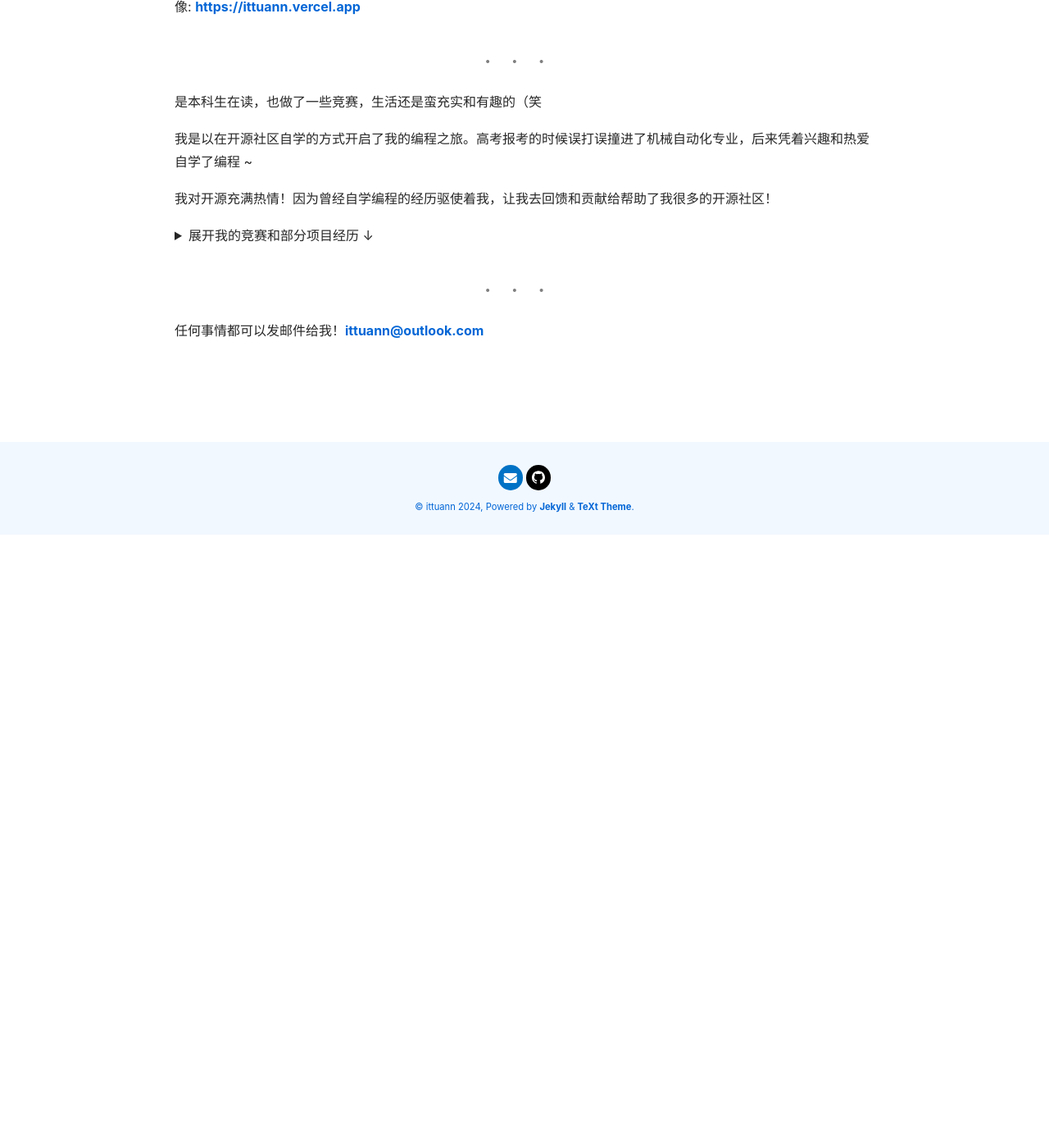
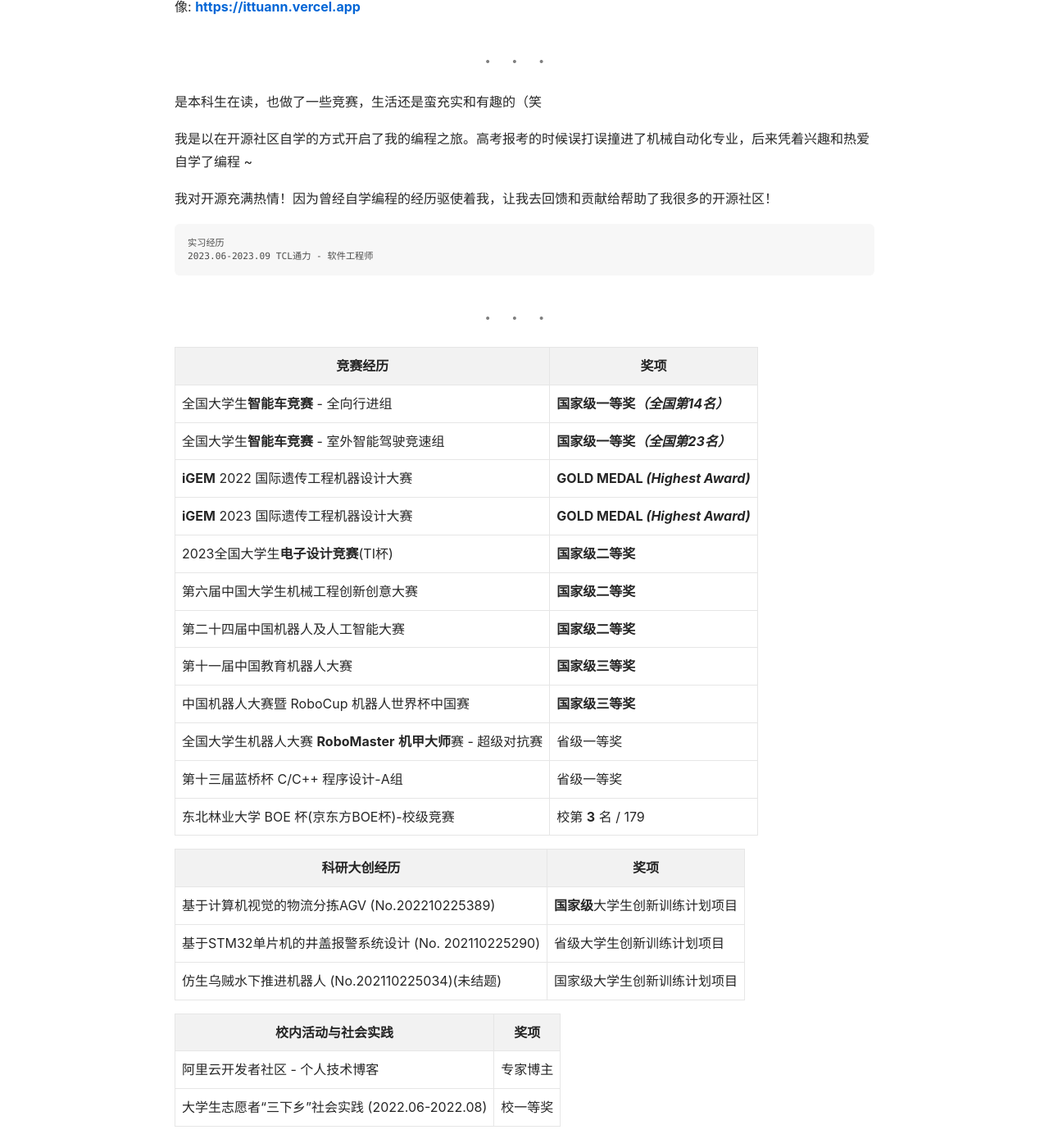
Before and after one commit to ittuann/ittuann.github.io, a Jekyll site: the page built from about.md, in a window 1280 px wide and 1400 px high, scrolled down 748 px. Shown: the whole window at 82% size. Built offline with Jekyll 4.4.1, drawn with Linux system fonts in a browser that asks for light colours; nearby versions of some CDN libraries; comment, search, counter and statistics services are not loaded.

Commit message:
Update tag
Signed-off-by: ittuann <ittuann@outlook.com>

````diff
--- a/about.md
+++ b/about.md
@@ -47,93 +47,47 @@ Hi there🎉
 
 我对开源充满热情！因为曾经自学编程的经历驱使着我，让我去回馈和贡献给帮助了我很多的开源社区！
 
- <details>
-<summary>展开我的竞赛和部分项目经历 &darr;</summary>
-<table border="1">
-    <tr align="center">
-        <th>竞赛经历</th>
-        <th>奖项</th>
-    </tr>
-    <tr>
-        <td>全国大学生智能车竞赛-全向行进组</td>
-        <td>国家级一等奖（全国第14名）</td>
-    </tr>
-    <tr>
-        <td>全国大学生智能车竞赛-室外智能驾驶竞速组</td>
-        <td>国家级一等奖（全国第23名）</td>
-    </tr>
-    <tr>
-        <td>iGEM 2022 国际遗传工程机器设计大赛</td>
-        <td>GOLD MEDAL (Highest Award)</td>
-    </tr>
-    <tr>
-        <td>2023全国大学生电子设计竞赛(TI杯)</td>
-        <td>国家级二等奖</td>
-    </tr>
-    <tr>
-        <td>第六届中国大学生机械工程创新创意大赛-物流技术赛</td>
-        <td>国家级二等奖</td>
-    </tr>
-    <tr>
-        <td>第二十四届中国机器人及人工智能大赛</td>
-        <td>国家级二等奖</td>
-    </tr>
-    <tr>
-        <td>中国机器人大赛暨RoboCup机器人世界杯中国赛</td>
-        <td>国家级三等奖</td>
-    </tr>
-    <tr>
-        <td>第十一届中国教育机器人大赛</td>
-        <td>国家级三等奖</td>
-    </tr>
-    <tr>
-        <td>全国大学生机器人大赛 RoboMaster 机甲大师赛-超级对抗赛</td>
-        <td>省级一等奖</td>
-    </tr>
-    <tr>
-        <td>第十三届蓝桥杯 C/C++ 程序设计A组</td>
-        <td>省级一等奖</td>
-    </tr>
-    <tr>
-        <td>东北林业大学 BOE 杯(京东方杯)-校级竞赛</td>
-        <td>校第 3 名 / 179</td>
-    </tr>
-</table>
-<br />
-<table border="1">
-    <tr align="center">
-        <th>部分项目经历</th>
-        <th>详情</th>
-    </tr>
-    <tr>
-        <td>腾讯开源之夏-腾讯犀牛鸟开源人才培养计划-TencentOS Tiny</td>
-        <td>开源之夏</td>
-    </tr>
-    <tr>
-        <td>基于计算机视觉的物流分拣AVG (No.202210225389)</td>
-        <td>国家级大学生创新训练计划项目</td>
-    </tr>
-    <tr>
-        <td>仿生乌贼水下推进机器人 (No.202110225034)(未结题)</td>
-        <td>国家级大学生创新训练计划项目</td>
-    </tr>
-    <tr>
-        <td>基于STM32单片机的井盖报警系统设计 (No. 202110225290)</td>
-        <td>省级大学生创新训练计划项目</td>
-    </tr>
-</table>
-<br />
-<table border="1">
-    <tr align="center">
-        <th>实习经历</th>
-        <th>详情</th>
-    </tr>
-    <tr>
-        <td>TCL通力 - Linux开发组 </td>
-        <td>软件工程师暑期实习生</td>
-    </tr>
-</table>
-</details>
+
+
+```
+实习经历
+2023.06-2023.09 TCL通力 - 软件工程师
+```
+
+---
+
+
+
+| 竞赛经历                                                     | 奖项                             |
+| ------------------------------------------------------------ | -------------------------------- |
+| 全国大学生**智能车竞赛** - 全向行进组                        | **国家级一等奖*（全国第14名）*** |
+| 全国大学生**智能车竞赛** - 室外智能驾驶竞速组                | **国家级一等奖*（全国第23名）*** |
+| **iGEM** 2022 国际遗传工程机器设计大赛                       | **GOLD MEDAL *(Highest Award)*** |
+| **iGEM** 2023 国际遗传工程机器设计大赛                       | **GOLD MEDAL *(Highest Award)*** |
+| 2023全国大学生**电子设计竞赛**(TI杯)                         | **国家级二等奖**                 |
+| 第六届中国大学生机械工程创新创意大赛                         | **国家级二等奖**                 |
+| 第二十四届中国机器人及人工智能大赛                           | **国家级二等奖**                 |
+| 第十一届中国教育机器人大赛                                   | **国家级三等奖**                 |
+| 中国机器人大赛暨 RoboCup 机器人世界杯中国赛                  | **国家级三等奖**                 |
+| 全国大学生机器人大赛 **RoboMaster** **机甲大师**赛 - 超级对抗赛 | 省级一等奖                       |
+| 第十三届蓝桥杯 C/C++ 程序设计-A组                            | 省级一等奖                       |
+| 东北林业大学 BOE 杯(京东方BOE杯)-校级竞赛                    | 校第 **3** 名 / 179              |
+
+
+
+| 科研大创经历                                         | 奖项                             |
+| ---------------------------------------------------- | -------------------------------- |
+| 基于计算机视觉的物流分拣AGV (No.202210225389)        | **国家级**大学生创新训练计划项目 |
+| 基于STM32单片机的井盖报警系统设计 (No. 202110225290) | 省级大学生创新训练计划项目       |
+| 仿生乌贼水下推进机器人 (No.202110225034)(未结题)     | 国家级大学生创新训练计划项目     |
+
+
+
+| 校内活动与社会实践                             | 奖项     |
+| ---------------------------------------------- | -------- |
+| 阿里云开发者社区 - 个人技术博客                | 专家博主 |
+| 大学生志愿者“三下乡”社会实践 (2022.06-2022.08) | 校一等奖 |
+
 
 
 
````
Also changed, not shown: _posts/2021-08-29-CarPID.md (+15 -3 lines), _posts/2022-05-10-DoHandECH.md (+20 -10 lines), _posts/2023-09-25-format.md (+1 -1 lines), _posts/2023-10-11-Copilot.md (+1 -1 lines).
